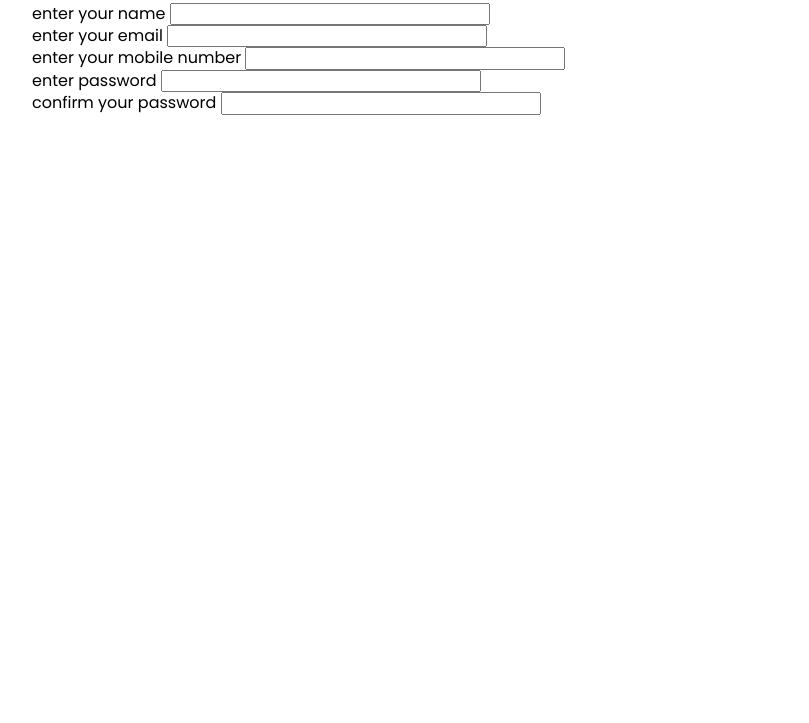
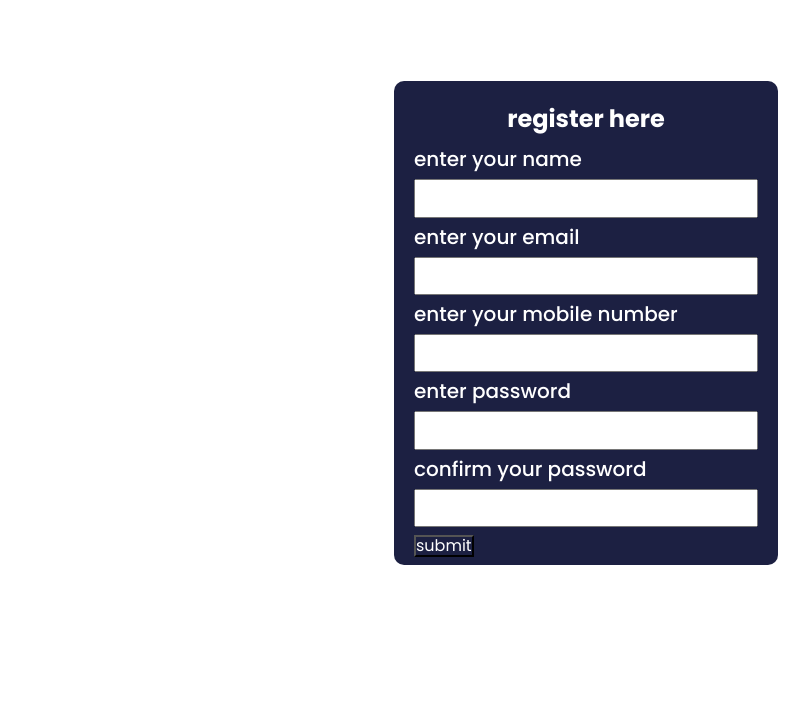
Before and after one commit to ta793/form-validation, a plain HTML site: page index.html in a window 1280 px wide. Shown: the part 77-800 px from the top of the page, without its empty margins (54-863 px from the left). Drawn offline with Linux system fonts and the light colour scheme.

Commit message:
css completed

```diff
--- a/index.html
+++ b/index.html
@@ -19,7 +19,7 @@
     <link rel="stylesheet" href="./styles/style.css" />
   </head>
   <body>
-    <div class="container">
+    <div class="container row">
       <div class="card">
         <h1 class="title">register here</h1>
         <form class="form-submit">
@@ -43,6 +43,7 @@
             <label for="confirm-password">confirm your password</label>
             <input id="confirm-password" type="text" name="confirm-password">
           </div>
+          <button class="btn-button">submit</button>
         </form>
       </div>
     </div>
--- a/styles/style.css
+++ b/styles/style.css
@@ -54,3 +54,49 @@ li {
   color: white;
   border: 2px solid #1c2042;
 }
+
+.row{
+  display: flex;
+  align-items: center;
+  justify-content: center;
+  height: 100vh;
+}
+
+.card{
+  width: 24rem;
+  max-width: 30rem;
+  min-height: 20rem;
+  background-color: #1c2042;
+  color: white;
+  padding:0.5rem 1.25rem;
+  border-radius: 10px;
+}
+
+.title{
+text-align: center;
+margin: 1rem auto;
+font-size: 1.5rem;
+}
+
+label,input{
+  display: block;
+  width: 100%;
+  margin: 0.5rem auto;
+}
+
+label{
+  font-size: 1.25rem;
+  font-weight: 500;
+}
+
+input{
+  padding: 0.5rem 0.8rem;
+}
+
+.btn-button{
+  display: flex;
+  align-items: center;
+  justify-content: center;
+  background-color: transparent;
+  color: white;
+}
```
